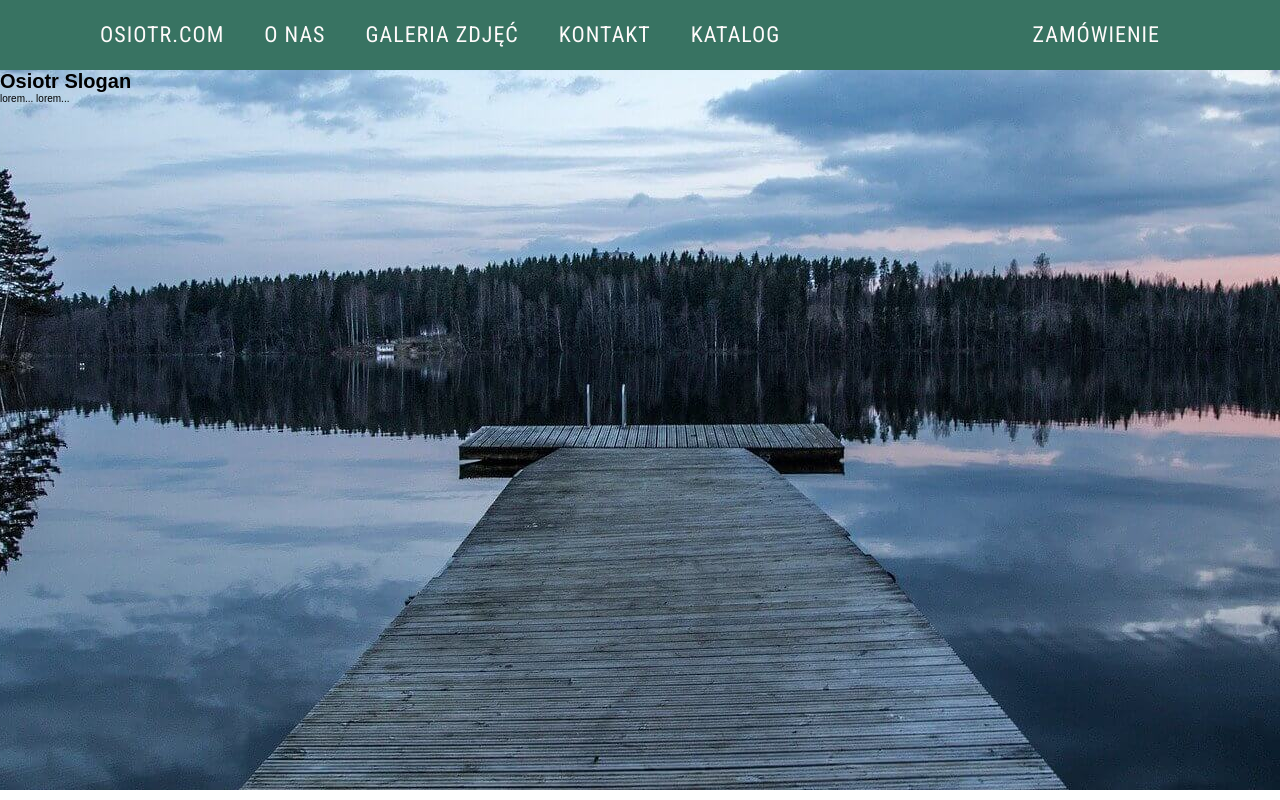
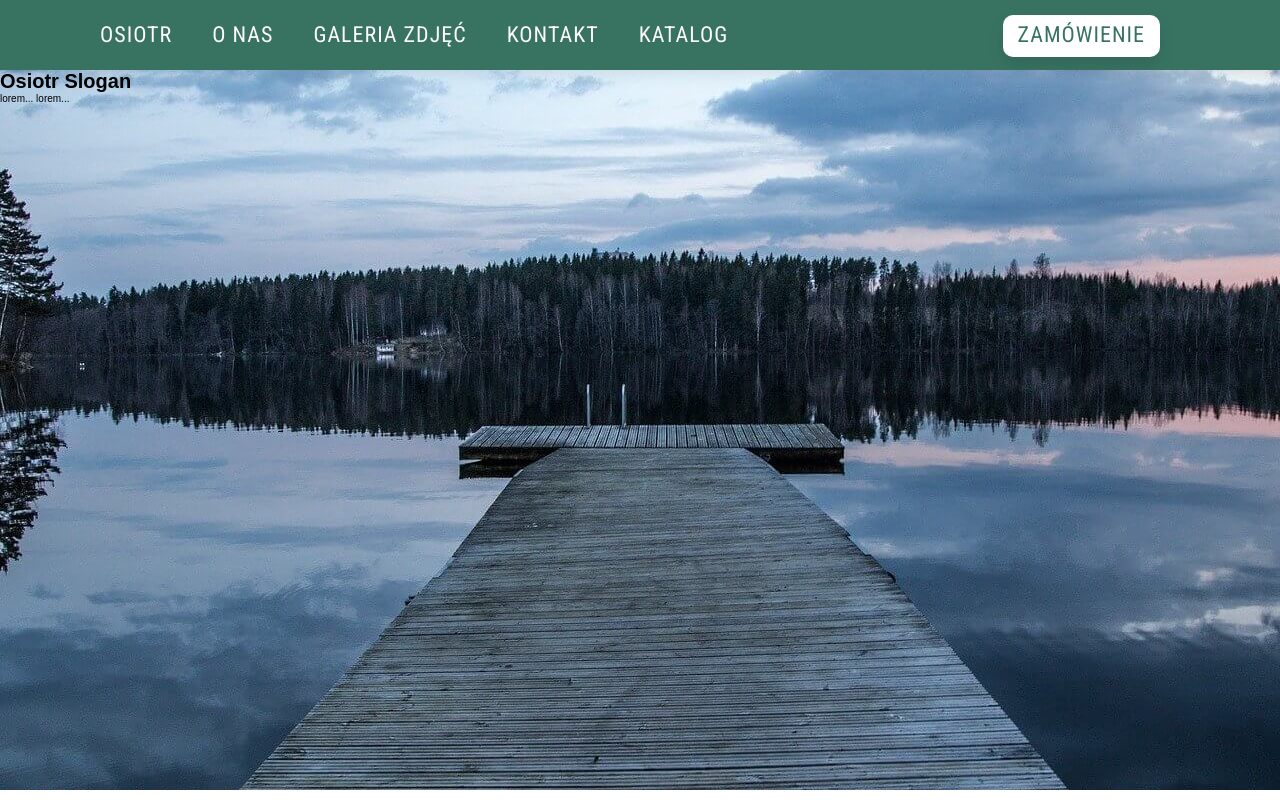
Before and after one commit to ernimg/osiotr-frontend, a React (Create React App) app: page / in a window 1280 px wide. Shown: the top 800 px of the page. Built offline with nearby package versions, Linux system fonts and the light colour scheme.

Commit message:
prepared structure to create contact form

```diff
--- a/src/Layout/Nav/Css/mainNav.css
+++ b/src/Layout/Nav/Css/mainNav.css
@@ -1,6 +1,7 @@
 .burger,
 .main-nav {
   z-index: 9999;
+  font-family: 'Roboto Condensed', sans-serif;
 }
 
 /*******************
@@ -11,8 +12,11 @@
   top: 0;
   left: 0;
   padding: 15px 0 15px 15px;
+  height: 70px;
   width: 100%;
-  background-color: #fafafa;
+  -webkit-box-shadow: 0 5px 15px rgba(0, 0, 0, 0.08);
+          box-shadow: 0 5px 15px rgba(0, 0, 0, 0.08);
+  background-color: #faf9fa;
 }
 
 @media (min-width: 1024px) {
@@ -27,8 +31,9 @@
 }
 
 .burger-bar__ico {
-  color: #111026;
+  color: #292929;
   font-size: 3rem;
+  line-height: 4.2rem;
 }
 
 .burger.burger--active {
@@ -38,7 +43,7 @@
 
 .burger {
   position: fixed;
-  top: 60px;
+  top: 70px;
   bottom: 0;
   width: 320px;
   padding-top: 30px;
@@ -47,6 +52,12 @@
   background-color: #387362;
   -webkit-transition: 0.4s;
   transition: 0.4s;
+}
+
+@media (orientation: landscape) {
+  .burger {
+    width: 100%;
+  }
 }
 
 @media (min-width: 1024px) {
@@ -67,14 +78,41 @@
           justify-content: center;
 }
 
+@media (orientation: landscape) {
+  .burger__list {
+    justify-items: space-around;
+  }
+}
+
 .burger__item {
   -ms-flex-preferred-size: 90%;
       flex-basis: 90%;
   font-size: 2.5rem;
   line-height: 5rem;
+  margin-bottom: 15px;
+  -webkit-transition: opacity 0.2s;
+  transition: opacity 0.2s;
+  opacity: 0.95;
+}
+
+.burger__item:hover {
+  opacity: 1;
+}
+
+.burger__item:hover .burger__link-icon {
+  opacity: 1;
+}
+
+@media (orientation: landscape) {
+  .burger__item {
+    -ms-flex-preferred-size: 45%;
+        flex-basis: 45%;
+  }
 }
 
 .burger__link {
+  display: block;
+  text-transform: uppercase;
   letter-spacing: 1px;
   color: #fffbfb;
   text-decoration: none;
@@ -82,7 +120,12 @@
 }
 
 .burger__link-icon {
-  margin-right: 7px;
+  margin-right: 10px;
+  background-color: #fff;
+  color: #292929;
+  padding: 10px;
+  border-radius: 10px;
+  opacity: 0.95;
 }
 
 /*******************
@@ -97,7 +140,8 @@
   height: 70px;
   padding: 15px 5px 15px 10px;
   background-color: #387362;
-  font-family: 'Roboto Condensed', sans-serif;
+  -webkit-box-shadow: 0 5px 15px rgba(0, 0, 0, 0.08);
+          box-shadow: 0 5px 15px rgba(0, 0, 0, 0.08);
   display: none;
 }
 
@@ -126,13 +170,38 @@
   line-height: 4rem;
   text-transform: uppercase;
   cursor: pointer;
-  -webkit-transition: 0.4s;
-  transition: 0.4s;
+}
+
+.main-nav__item::after {
+  content: '';
+  width: 0%;
+  display: block;
+  height: 2px;
+  background: #fff;
+  -webkit-transition: width 0.4s;
+  transition: width 0.4s;
+}
+
+.main-nav__item:hover::after {
+  width: 100%;
 }
 
 .main-nav__item:nth-last-child(1) {
   margin-left: auto;
   margin-right: 70px;
+  padding: 0 15px;
+  background-color: #fff;
+  border-radius: 10px;
+  -webkit-box-shadow: 0px 8px 15px rgba(0, 0, 0, 0.1);
+          box-shadow: 0px 8px 15px rgba(0, 0, 0, 0.1);
+}
+
+.main-nav__item:nth-last-child(1)::after {
+  display: none;
+}
+
+.main-nav__item:nth-last-child(1) .main-nav__link {
+  color: #387362;
 }
 
 .main-nav__link {
--- a/src/Layout/Nav/Link.js
+++ b/src/Layout/Nav/Link.js
@@ -2,7 +2,7 @@ import React from 'react';
 export const listLinks = [
   {
     id: 1,
-    name: 'Osiotr.com',
+    name: 'Osiotr',
     path: '/',
     ref: '#ref0',
     exact: true,
--- a/src/Layout/Nav/MainNav.js
+++ b/src/Layout/Nav/MainNav.js
@@ -50,16 +50,17 @@ class Nav extends Component {
               this.handleScrollTo(bLink.ref);
             }}
           >
-            {this.state.burgerActive ? bLink.icon : false}
+            {bLink.icon}
             {bLink.name}
           </NavLink>
         ) : (
           <NavLink
+            onClick={this.closeMenu}
             className='burger__link'
             to={bLink.path}
             exact={bLink.exact ? true : false}
           >
-            {this.state.burgerActive ? bLink.icon : false}
+            {bLink.icon}
             {bLink.name}
           </NavLink>
         )}
@@ -76,7 +77,6 @@ class Nav extends Component {
             to={link.path}
             exact={link.exact ? link.exact : false}
           >
-            {this.state.burgerActive ? link.icon : false}
             {link.name}
           </NavLink>
         ) : (
@@ -85,7 +85,6 @@ class Nav extends Component {
             to={link.path}
             exact={link.exact ? true : false}
           >
-            {this.state.burgerActive ? link.icon : false}
             {link.name}
           </NavLink>
         )}
--- a/src/Layout/Nav/Sass/mainNav.scss
+++ b/src/Layout/Nav/Sass/mainNav.scss
@@ -1,6 +1,7 @@
 .burger,
 .main-nav {
   z-index: 9999;
+  font-family: 'Roboto Condensed', sans-serif;
 }
 /*******************
 *****Burger Nav*****
@@ -10,8 +11,11 @@
   top: 0;
   left: 0;
   padding: 15px 0 15px 15px;
+  height: 70px;
   width: 100%;
-  background-color: rgb(250, 250, 250);
+  box-shadow: 0 5px 15px rgba(0, 0, 0, 0.08);
+  background-color: rgb(250, 249, 250);
+
   @media (min-width: 1024px) {
     display: none;
   }
@@ -21,8 +25,9 @@
     outline: none;
   }
   &__ico {
-    color: #111026;
+    color: #292929;
     font-size: 3rem;
+    line-height: 4.2rem;
   }
 }
 .burger.burger--active {
@@ -30,13 +35,16 @@
 }
 .burger {
   position: fixed;
-  top: 60px;
+  top: 70px;
   bottom: 0;
   width: 320px;
   padding-top: 30px;
   transform: translateX(-100.5%);
   background-color: #387362;
   transition: 0.4s;
+  @media (orientation: landscape) {
+    width: 100%;
+  }
   @media (min-width: 1024px) {
     display: none;
   }
@@ -45,19 +53,41 @@
     display: flex;
     flex-wrap: wrap;
     justify-content: center;
+    @media (orientation: landscape) {
+      justify-items: space-around;
+    }
   }
   &__item {
     flex-basis: 90%;
     font-size: 2.5rem;
     line-height: 5rem;
+    margin-bottom: 15px;
+    transition: opacity 0.2s;
+    opacity: 0.95;
+    &:hover {
+      opacity: 1;
+    }
+    &:hover .burger__link-icon {
+      opacity: 1;
+    }
+    @media (orientation: landscape) {
+      flex-basis: 45%;
+    }
   }
   &__link {
+    display: block;
+    text-transform: uppercase;
     letter-spacing: 1px;
     color: rgb(255, 251, 251);
     text-decoration: none;
     outline: none;
     &-icon {
-      margin-right: 7px;
+      margin-right: 10px;
+      background-color: #fff;
+      color: #292929;
+      padding: 10px;
+      border-radius: 10px;
+      opacity: 0.95;
     }
   }
 }
@@ -72,7 +102,7 @@
   height: 70px;
   padding: 15px 5px 15px 10px;
   background-color: #387362;
-  font-family: 'Roboto Condensed', sans-serif;
+  box-shadow: 0 5px 15px rgba(0, 0, 0, 0.08);
   display: none;
   @media (min-width: 1024px) {
     display: block;
@@ -91,12 +121,30 @@
     line-height: 4rem;
     text-transform: uppercase;
     cursor: pointer;
-    transition: 0.4s;
-    &:hover {
+    &::after {
+      content: '';
+      width: 0%;
+      display: block;
+      height: 2px;
+      background: #fff;
+      transition: width 0.4s;
+    }
+    &:hover::after {
+      width: 100%;
     }
     &:nth-last-child(1) {
       margin-left: auto;
       margin-right: 70px;
+      padding: 0 15px;
+      background-color: #fff;
+      border-radius: 10px;
+      box-shadow: 0px 8px 15px rgba(0, 0, 0, 0.1);
+      &::after {
+        display: none;
+      }
+      .main-nav__link {
+        color: #387362;
+      }
     }
   }
   &__link {
--- a/src/Pages/HomePage.js
+++ b/src/Pages/HomePage.js
@@ -1,7 +1,7 @@
 import React, { Component } from 'react';
-import About from '../Components/About';
-import Galery from '../Components/Galery';
-import Contact from '../Components/Contact';
+import About from '../Layout/ContentMainSection/About';
+import Galery from '../Layout/ContentMainSection/Galery';
+import Contact from '../Layout/ContentMainSection/Contact';
 class HomePage extends Component {
   constructor(props) {
     super(props);
```
Also changed, not shown: src/Components/FormInputs.js (added, +7 -0 lines), src/Layout/ContentMainSection/About.js (renamed from src/Components/About.js), src/Layout/ContentMainSection/Contact.js (renamed from src/Components/Contact.js), src/Layout/ContentMainSection/Galery.js (renamed from src/Components/Galery.js), src/Layout/ContentMainSection/Sass/Constact.scss (added), 1 other file (tests, documents, lock files or other folders).
